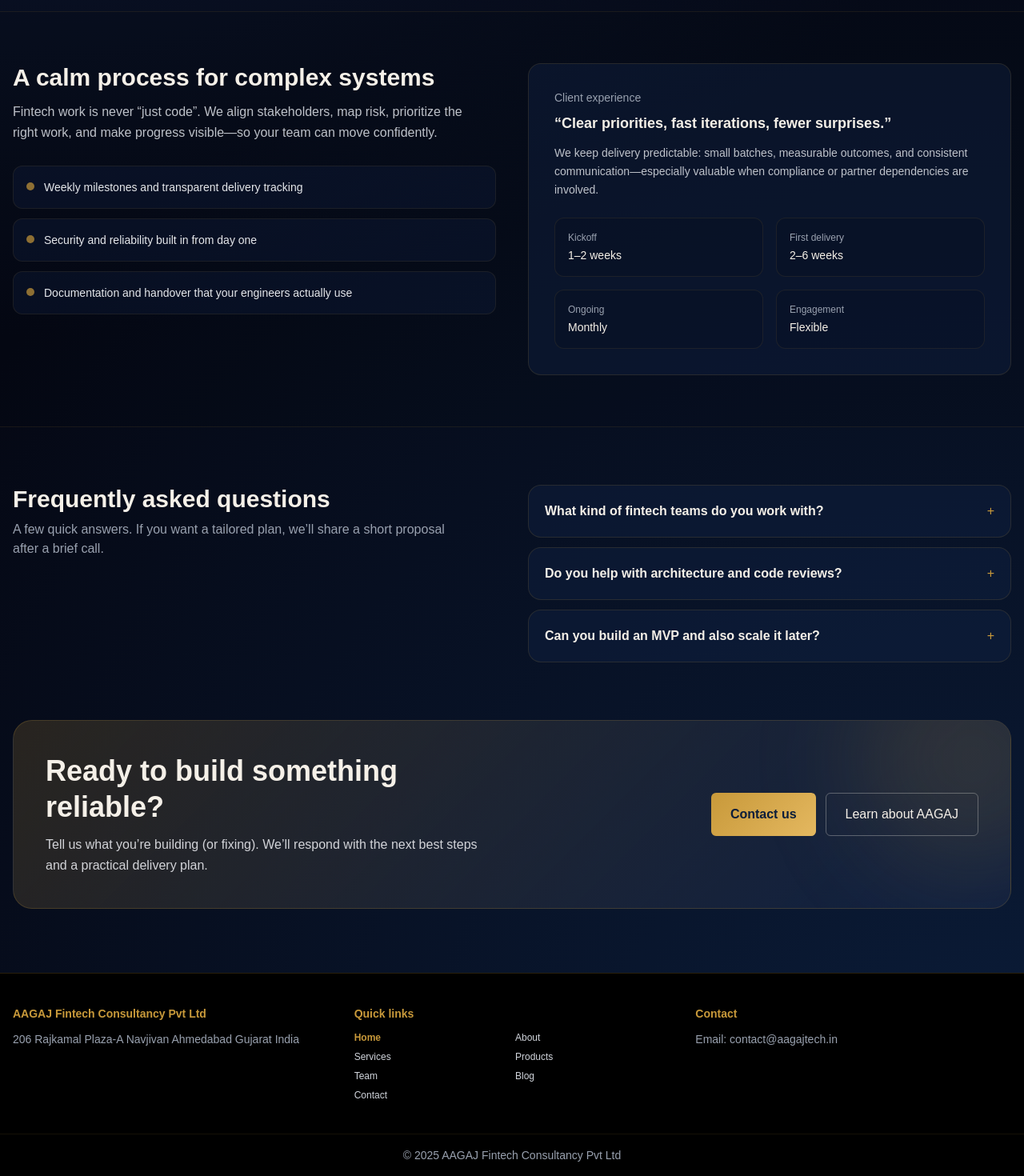
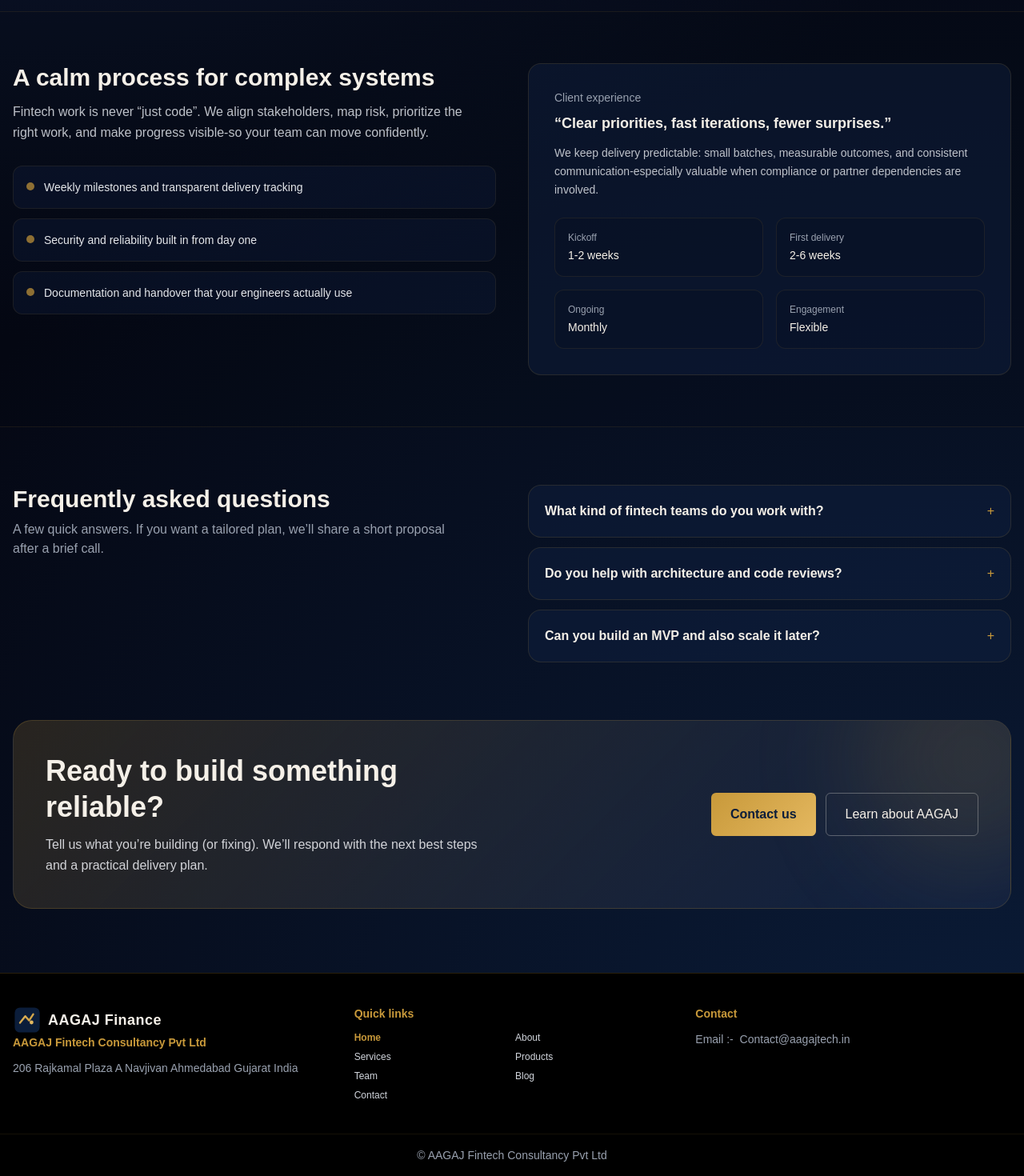
Before and after one commit to Prakharbansall/AAGAJ, a React (Vite) app: page / in a window 1280 px wide. Shown: the part 1216-2686 px from the top of the page at 80% size. Built offline with nearby package versions, Linux system fonts and the light colour scheme.

Commit message:
Updated made

```diff
--- a/index.html
+++ b/index.html
@@ -2,7 +2,7 @@
 <html lang="en">
   <head>
     <meta charset="UTF-8" />
-    <link rel="icon" type="image/svg+xml" href="" />
+    <link rel="icon" type="image/svg+xml" href="/logo.svg" />
     <meta name="viewport" content="width=device-width, initial-scale=1.0" />
     <title>AAGAJ</title>
   </head>
--- a/src/components/Footer.jsx
+++ b/src/components/Footer.jsx
@@ -1,5 +1,6 @@
-function Footer({ page, setPage }){
+import { useEffect } from "react";
 
+function Footer({ page, setPage }) {
   const navLinks = [
     ["Home", "home"],
     ["About", "about"],
@@ -10,63 +11,72 @@ function Footer({ page, setPage }){
     ["Contact", "contact"],
   ];
 
-    return(
+  useEffect(() => {
+    window.scrollTo({
+      top: 0,
+      behavior: "smooth",
+    });
+  }, [page]);
+
+  return (
     <footer className="bg-black border-t border-gold/20 text-gray-400 text-sm">
+      <div className="max-w-7xl mx-auto px-4 py-10 grid md:grid-cols-3 gap-8">
+        {/* LOGO + ADDRESS */}
+        <div>
+          <a
+            href="https://aagajtech.in/"
+            target="_blank"
+            rel="noreferrer"
+            className="text-cream font-extrabold tracking-wide text-base md:text-lg flex items-center gap-2"
+          >
+            <img
+              src="/logo.svg"
+              alt="AAGAJ logo"
+              className="h-8 w-8 md:h-9 md:w-9"
+            />
+            <span className="hidden sm:inline">AAGAJ Finance</span>
+          </a>
 
-    <div className="max-w-7xl mx-auto px-4 py-10 grid md:grid-cols-3 gap-8">
-
-    <div>
           <h3 className="text-gold font-semibold mb-3">
             AAGAJ Fintech Consultancy Pvt Ltd
           </h3>
 
-    <p>
-    206 Rajkamal Plaza-A
-    Navjivan Ahmedabad
-    Gujarat India
-    </p>
-
+          <p>206 Rajkamal Plaza A Navjivan Ahmedabad Gujarat India</p>
         </div>
 
+        {/* QUICK LINKS */}
         <div>
-
-    <h3 className="text-gold font-semibold mb-3">
-    Quick links
-    </h3>
+          <h3 className="text-gold font-semibold mb-3">Quick links</h3>
           <div className="grid grid-cols-2 gap-2 text-xs text-gray-200">
             {navLinks.map(([label, key]) => (
               <button
                 key={key}
                 onClick={() => setPage(key)}
-          className={`text-left hover:text-gold transition ${page === key ? "text-gold font-semibold" : "text-gray-300"}`}
+                className={`text-left hover:text-gold transition ${
+                  page === key ? "text-gold font-semibold" : "text-gray-300"
+                }`}
               >
                 {label}
               </button>
             ))}
           </div>
-
         </div>
 
+        {/* CONTACT */}
         <div>
-
-    <h3 className="text-gold font-semibold mb-3">
-    Contact
-    </h3>
-
-    <p>Email:  contact@aagajtech.in</p>
+          <h3 className="text-gold font-semibold mb-3">Contact</h3>Email :-  &nbsp;
+          <a href="mailto:contact@aagajtech.in" className="hover:text-gold">
+             Contact@aagajtech.in
+          </a>
+        </div>
       </div>
 
+      {/* COPYRIGHT */}
+      <div className="text-center border-t border-gold/10 py-4">
+        © AAGAJ Fintech Consultancy Pvt Ltd
       </div>
-
-    <div className="text-center border-t border-gold/10 py-4">
-
-    © 2025 AAGAJ Fintech Consultancy Pvt Ltd
-
-    </div>
-
     </footer>
-    )
-
+  );
 }
 
-    export default Footer
+export default Footer;
--- a/src/pages/Blog.jsx
+++ b/src/pages/Blog.jsx
@@ -23,7 +23,7 @@ const POSTS = [
     read: "7 min read",
     date: "January 2026",
     teaser:
-      "Signals that your current system is slowing delivery—and ways to improve without a risky full rewrite.",
+      "Signals that your current system is slowing delivery-and ways to improve without a risky full rewrite.",
   },
   {
     title: "How embedded finance platforms scale",
--- a/src/pages/Contact.jsx
+++ b/src/pages/Contact.jsx
@@ -10,20 +10,17 @@ function Contact() {
 
   return (
     <section className="relative py-20 md:py-24 fade-up">
-
       {/* BACKGROUND BLUR */}
 
       <div className="absolute inset-0 -z-10">
-        <div className="absolute -top-40 -right-32 h-72 w-72 rounded-full bg-gold/15 blur-3xl"/>
-        <div className="absolute -bottom-40 -left-32 h-72 w-72 rounded-full bg-cream/5 blur-3xl"/>
+        <div className="absolute -top-40 -right-32 h-72 w-72 rounded-full bg-gold/15 blur-3xl" />
+        <div className="absolute -bottom-40 -left-32 h-72 w-72 rounded-full bg-cream/5 blur-3xl" />
       </div>
 
       <div className="max-w-7xl mx-auto px-4">
-
         {/* HEADER */}
 
         <div className="max-w-2xl mb-12">
-
           <p className="text-xs uppercase tracking-[.2em] text-gold mb-2">
             Contact
           </p>
@@ -34,35 +31,27 @@ function Contact() {
 
           <p className="text-gray-300 leading-relaxed">
             Whether you are launching a fintech platform, improving payment
-            infrastructure, or exploring embedded finance — we would love
-            to hear about your project.
+            infrastructure, or exploring embedded finance - we would love to
+            hear about your project.
           </p>
-
         </div>
 
         {/* MAIN GRID */}
 
         <div className="grid lg:grid-cols-3 gap-10 items-start">
-
           {/* FORM */}
 
           <div className="lg:col-span-2">
-
             {sent ? (
-
               <div className="rounded-2xl border border-green-500/40 bg-green-500/10 px-4 py-4 text-sm text-green-300">
                 Message sent successfully. Our team will respond shortly.
               </div>
-
             ) : (
-
               <form
                 onSubmit={submit}
                 className="space-y-5 rounded-2xl glass-panel p-6"
               >
-
                 <div className="grid md:grid-cols-2 gap-4">
-
                   <div>
                     <label className="block text-xs text-gray-300 mb-1">
                       Name
@@ -85,11 +74,9 @@ function Contact() {
                       className="w-full rounded-md bg-black/30 border border-gold/25 px-3 py-2 text-sm text-cream"
                     />
                   </div>
-
                 </div>
 
                 <div className="grid md:grid-cols-2 gap-4">
-
                   <div>
                     <label className="block text-xs text-gray-300 mb-1">
                       Company
@@ -106,17 +93,13 @@ function Contact() {
                     </label>
 
                     <select className="w-full rounded-md bg-black/30 border border-gold/25 px-3 py-2 text-sm text-cream">
-
                       <option>Payment Infrastructure</option>
                       <option>Fintech Platform Development</option>
                       <option>Compliance & RegTech</option>
                       <option>Embedded Finance</option>
                       <option>Technical Consulting</option>
-
                     </select>
-
                   </div>
-
                 </div>
 
                 <div>
@@ -134,104 +117,75 @@ function Contact() {
                 <button className="btn-gold px-6 py-3 text-sm font-semibold">
                   Send message
                 </button>
-
               </form>
-
             )}
-
           </div>
 
           {/* SIDEBAR */}
 
           <aside className="space-y-6">
-
             {/* CONTACT CARD */}
 
             <div className="glass-panel rounded-2xl p-6 text-sm text-gray-200">
-
-              <h2 className="text-cream font-semibold mb-2">
-                Direct contact
-              </h2>
+              <h2 className="text-cream font-semibold mb-2">Direct contact</h2>
 
               <p className="text-gray-300 mb-3">
                 Prefer email ? Reach out directly.
               </p>
 
               <div className="space-y-2">
-
                 <p>
                   <span className="text-muted">Email:</span>{" "}
-                  <span className="text-cream"> contact@aagajtech.in</span>
+                  <a
+                    href="mailto:contact@aagajtech.in"
+                    className="hover:text-gold"
+                  >
+                    contact@aagajtech.in
+                  </a>
                 </p>
 
                 <p className="text-xs text-gray-400">
                   Response time: usually within one business day.
                 </p>
-
               </div>
-
             </div>
 
             {/* OFFICE */}
 
             <div className="glass-panel rounded-2xl p-6 text-sm">
-
-              <h3 className="text-cream font-semibold mb-2">
-                Office
-              </h3>
+              <h3 className="text-cream font-semibold mb-2">Office</h3>
 
               <p className="text-gray-300">
-                206 Rajkamal Plaza-A
-                Navjivan, Ahmedabad
-                Gujarat, India
+                206 Rajkamal Plaza A Navjivan, Ahmedabad Gujarat, India
               </p>
-
             </div>
-
-
-
           </aside>
-
         </div>
 
         {/* FAQ */}
 
         <div className="mt-20 grid md:grid-cols-3 gap-8">
-
           {[
             {
               q: "Do you work with startups?",
-              a: "Yes. We frequently collaborate with early-stage fintech teams launching new products."
+              a: "Yes. We frequently collaborate with early-stage fintech teams launching new products.",
             },
             {
               q: "Do you support existing systems?",
-              a: "We help teams improve and refactor payment systems, lending infrastructure, and fintech platforms."
+              a: "We help teams improve and refactor payment systems, lending infrastructure, and fintech platforms.",
             },
             {
               q: "Do you offer architecture consulting?",
-              a: "Yes. Many clients engage us first for architecture reviews and system planning."
-            }
+              a: "Yes. Many clients engage us first for architecture reviews and system planning.",
+            },
           ].map((item) => (
+            <div key={item.q} className="glass-panel rounded-xl p-6 text-sm">
+              <h4 className="text-cream font-semibold mb-2">{item.q}</h4>
 
-            <div
-              key={item.q}
-              className="glass-panel rounded-xl p-6 text-sm"
-            >
-
-              <h4 className="text-cream font-semibold mb-2">
-                {item.q}
-              </h4>
-
-              <p className="text-gray-300">
-                {item.a}
-              </p>
-
+              <p className="text-gray-300">{item.a}</p>
             </div>
-
           ))}
-
         </div>
-
       </div>
     </section>
   );
--- a/src/pages/Home.jsx
+++ b/src/pages/Home.jsx
@@ -171,7 +171,7 @@ function Home({ setPage }) {
               Services that improve product velocity
             </h2>
             <p className="text-gray-400 mt-2 max-w-2xl">
-              Practical engineering and advisory—designed for fintech realities:
+              Practical engineering and advisory-designed for fintech realities:
               integrations, risk, audits, and strict reliability needs.
             </p>
           </div>
@@ -194,7 +194,7 @@ function Home({ setPage }) {
               <p className="text-gray-300/90 text-sm mt-2 leading-relaxed">
                 {f.desc}
               </p>
-              <div className="mt-5 text-sm text-gold group-hover:text-gold-light transition">
+              <div onClick={() => setPage(PAGES.SERVICES)} className="mt-5 text-sm text-gold group-hover:text-gold-light transition cursor-pointer">
                 Learn more →
               </div>
             </div>
@@ -210,7 +210,7 @@ function Home({ setPage }) {
             </h2>
             <p className="text-gray-300/90 mt-3 leading-relaxed max-w-xl">
               Fintech work is never “just code”. We align stakeholders, map
-              risk, prioritize the right work, and make progress visible—so your
+              risk, prioritize the right work, and make progress visible-so your
               team can move confidently.
             </p>
 
@@ -238,14 +238,14 @@ function Home({ setPage }) {
             </div>
             <p className="mt-3 text-sm text-gray-300/90 leading-relaxed">
               We keep delivery predictable: small batches, measurable outcomes,
-              and consistent communication—especially valuable when compliance
+              and consistent communication-especially valuable when compliance
               or partner dependencies are involved.
             </p>
 
             <div className="mt-6 grid sm:grid-cols-2 gap-4">
               {[
-                { k: "Kickoff", v: "1–2 weeks" },
-                { k: "First delivery", v: "2–6 weeks" },
+                { k: "Kickoff", v: "1-2 weeks" },
+                { k: "First delivery", v: "2-6 weeks" },
                 { k: "Ongoing", v: "Monthly" },
                 { k: "Engagement", v: "Flexible" },
               ].map((x) => (
--- a/src/pages/Services.jsx
+++ b/src/pages/Services.jsx
@@ -202,7 +202,7 @@ function Services({ setPage }) {
 
             <div className="border border-gold/15 p-4 rounded-lg">
               <div className="text-gold font-semibold mb-1">
-                Week 1–2
+                Week 1-2
               </div>
               <div className="text-gray-300">
                 Product alignment and technical risk mapping.
@@ -211,7 +211,7 @@ function Services({ setPage }) {
 
             <div className="border border-gold/15 p-4 rounded-lg">
               <div className="text-gold font-semibold mb-1">
-                Week 3–6
+                Week 3-6
               </div>
               <div className="text-gray-300">
                 Architecture planning and API validation.
```
Lines whose indentation alone changed are shown as unchanged.
